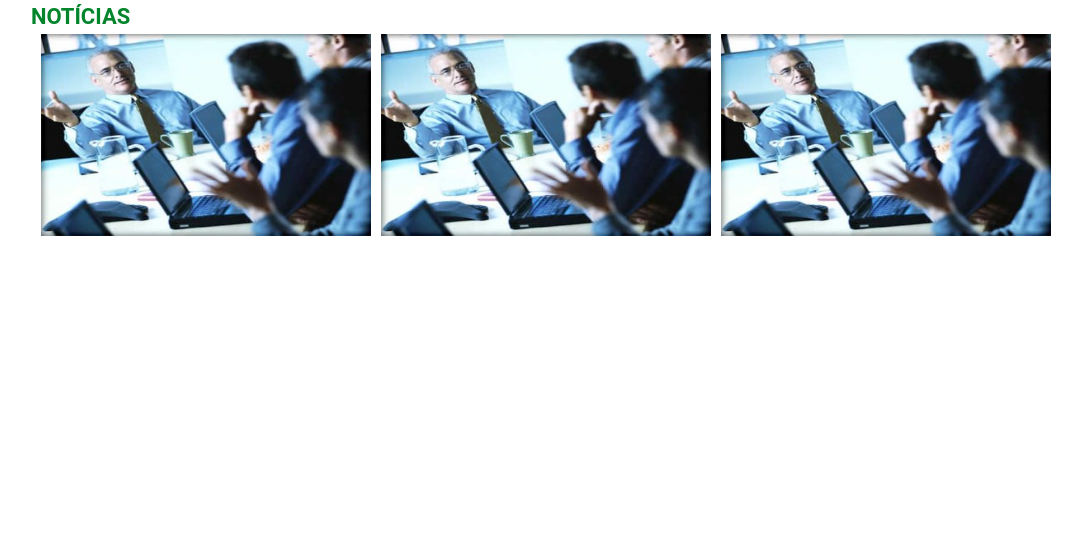
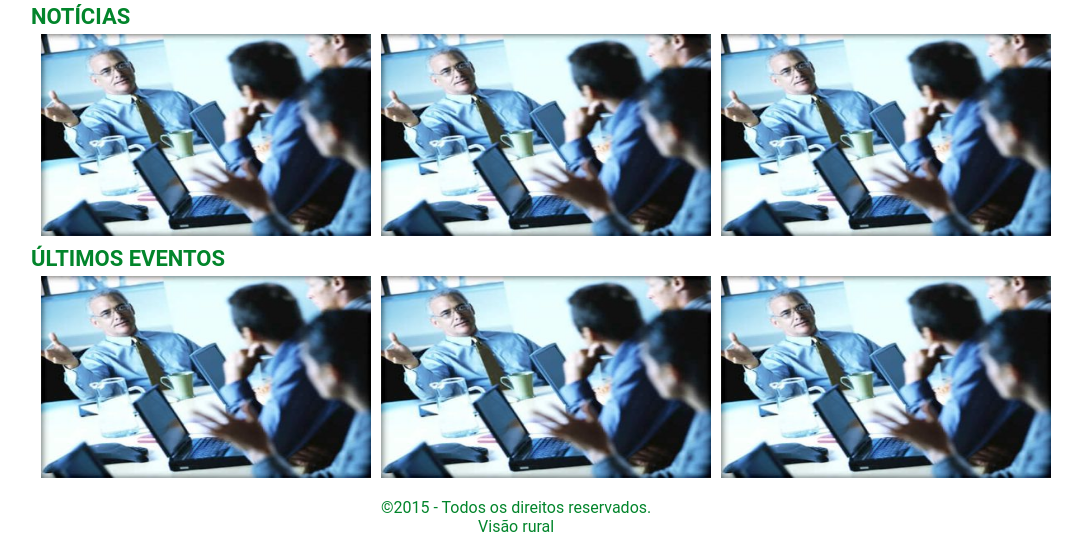
Before and after one commit to diefersonwebdev/visaorural, a PHP site: page / in a window 1280 px wide. Shown: the part 1220-1756 px from the top of the page, without its empty margins (97-1179 px from the left). Before the commit the page ends 1456 px from the top, so only its background shows below. Run offline with PHP 8.4, Linux system fonts and the light colour scheme.

Commit message:
Projeto Visão Rural

```diff
--- a/index.php
+++ b/index.php
@@ -59,26 +59,32 @@
     <section id="containerNoticias">
         <span>Notícias</span>
         <ul>
-        <li><a href="#"><img src="img/content.jpg" alt="Imagem" width="330" height="202"</a></li>
-        <li><a href="#"><img src="img/content.jpg" alt="Imagem" width="330" height="202"</a></li>
-        <li><a href="#"><img src="img/content.jpg" alt="Imagem" width="330" height="202"</a></li>
+        <li><a href="#"><img src="img/content.jpg" alt="Imagem" width="330" height="202"></a></li>
+        <li><a href="#"><img src="img/content.jpg" alt="Imagem" width="330" height="202"></a></li>
+        <li><a href="#"><img src="img/content.jpg" alt="Imagem" width="330" height="202"></a></li>
         </ul>
     </section><!--containerNoticias-->
+
+     <section id="containerEventos">
+        <span>Últimos Eventos</span>
+        <ul>
+        <li><a href="#"><img src="img/content.jpg" alt="Imagem" width="330" height="202"></a></li>
+        <li><a href="#"><img src="img/content.jpg" alt="Imagem" width="330" height="202"></a></li>
+        <li><a href="#"><img src="img/content.jpg" alt="Imagem" width="330" height="202"></a></li>
+        </ul>
+    </section><!--containerEventos-->
 
 
     </section><!--Conteudo do site-->
 
+     <section id="clear"></section>
+    <section id="footer">
 
+    <section class="footer_ass">
+     <p>©2015 - Todos os direitos reservados.<br> Visão rural</p>
+    </section><!--footer_ass-->
 
-
-
-
-
-
-
-
-
-
+    </section><!--FOOTER-->
 
         </section><!--SECTION RESPONSÁVEL POR TODA A ESTRUTURA DO SITE-->
 
--- a/style.css
+++ b/style.css
@@ -54,3 +54,17 @@ body {
 #containerNoticias ul{list-style: none; margin: 30px 0 0 0;}
 #containerNoticias ul li{float: left; display: inline; margin: 0 0 0 10px; width: 330px;}
 #containerNoticias ul li img{float: left; width: 330px;}
+
+#containerEventos{ float: left; width: 1024px; margin: 10px 0 0 0; }
+#containerEventos span{float: left; font-size: 22px; font-family: 'Roboto', sans-serif; color:#02852b;
+                        font-weight: bold; text-transform: uppercase;}
+
+#containerEventos ul{list-style: none; margin: 30px 0 0 0;}
+#containerEventos ul li{float: left; display: inline; margin: 0 0 0 10px; width: 330px;}
+#containerEventos ul li img{float: left; width: 330px;}
+
+#clear{clear: both;}
+#footer{float: left; width: 100%; margin: 20px 0 0 0;}
+
+.footer_ass{float: left; margin: 0 0 0 350px; }
+.footer_ass p{font-size: 16px; font-family: 'Roboto', sans-serif; color:#02852b; text-align: center;}
```
